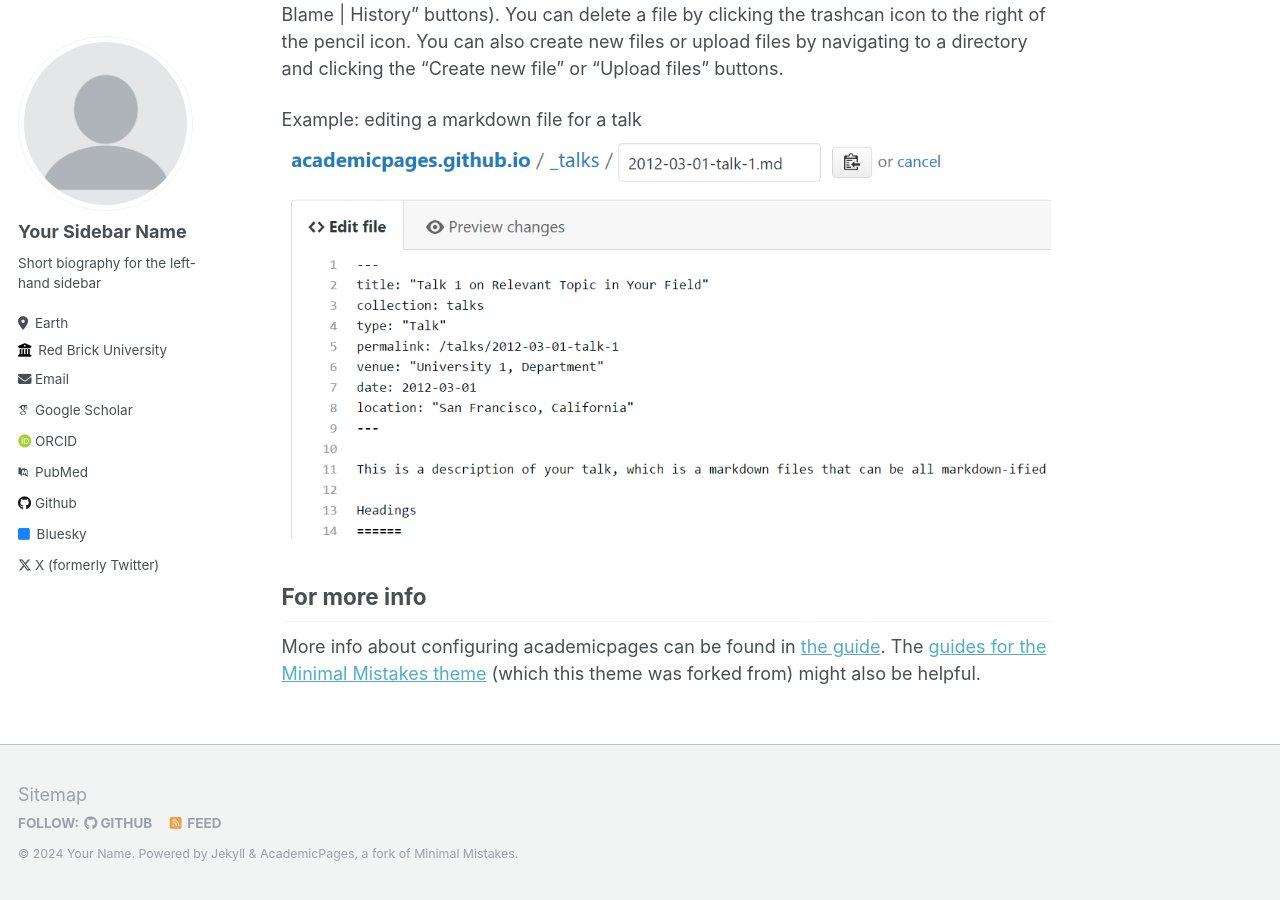
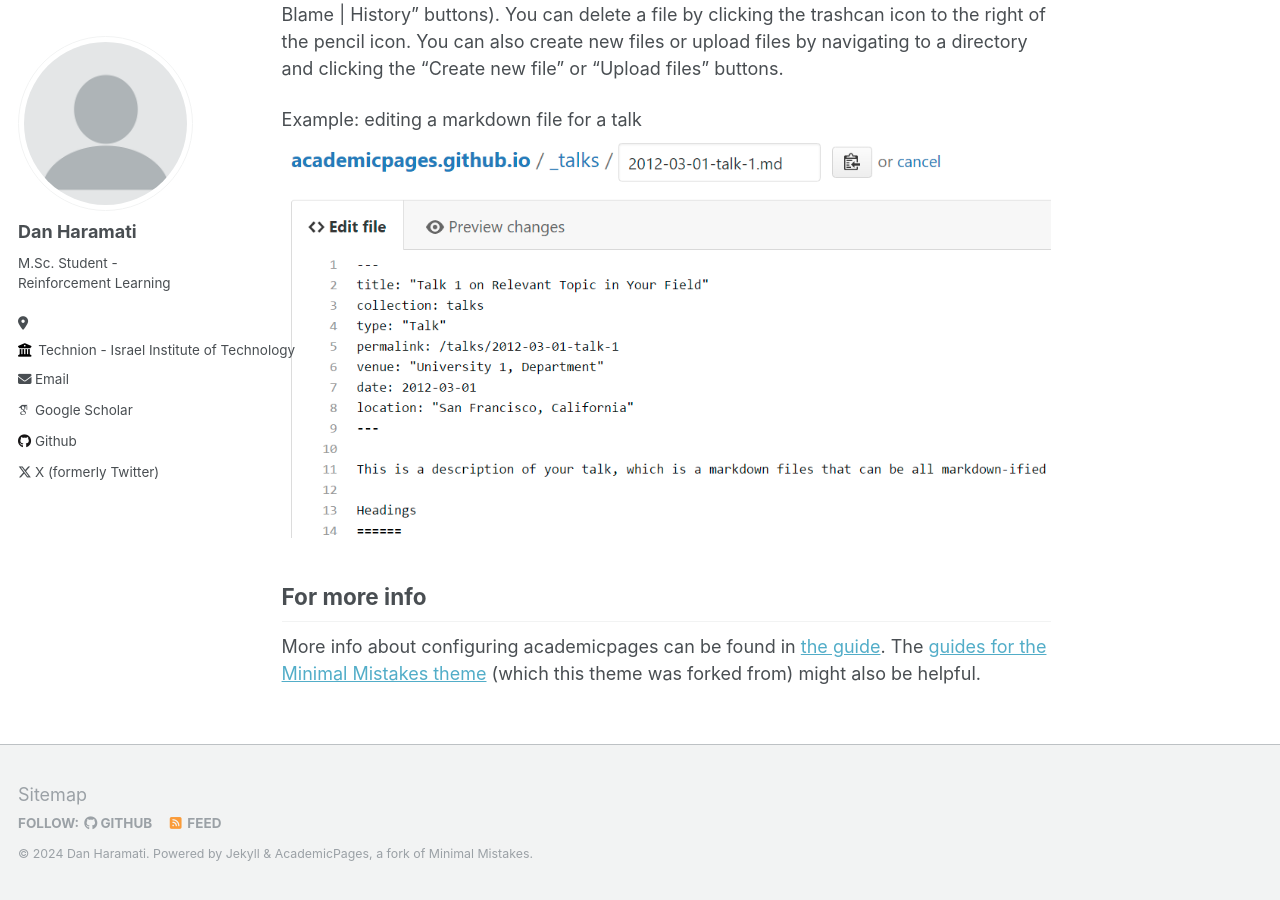
Before and after one commit to DanHrmti/danhrmti.github.io, a Jekyll site: the page built from _pages/about.md, in a window 1280 px wide and 900 px high, scrolled down 2463 px. Built offline with Jekyll 4.4.1, drawn with Linux system fonts in a browser that asks for light colours; some web fonts are replaced; some of the changed text lies outside the part shown.

Commit message:
Update _config.yml

```diff
--- a/_config.yml
+++ b/_config.yml
@@ -8,13 +8,13 @@
 
 # Basic Site Settings
 locale                   : "en-US"
-title                    : "Your Name / Site Title"
+title                    : ""
 title_separator          : "-"
-name                     : &name "Your Name"
+name                     : &name "Dan Haramati"
 description              : &description "personal description"
-url                      : https://academicpages.github.io # the base hostname & protocol for your site e.g. "https://mmistakes.github.io"
+url                      : https://danhrmti.github.io/ # the base hostname & protocol for your site e.g. "https://mmistakes.github.io"
 baseurl                  : "" # the subpath of your site, e.g. "/blog"
-repository               : "academicpages/academicpages.github.io"
+repository               : "academicpages/danhrmti.github.io"
 
 # Site Author - The following control what appear as part of the author content on the side bar.
 #               If a field is blank the icon and link will not appear, otherwise it will be shown.
@@ -22,32 +22,32 @@
 author:
   # Biographic information
   avatar           : "profile.png"
-  name             : "Your Sidebar Name"
+  name             : "Dan Haramati"
   pronouns         : # example: "she/her"
-  bio              : "Short biography for the left-hand sidebar"
-  location         : "Earth"
-  employer         : "Red Brick University"
+  bio              : "M.Sc. Student - Reinforcement Learning"
+  location         : ""
+  employer         : "Technion - Israel Institute of Technology"
   uri              : # URL
-  email            : "none@example.org"
+  email            : "haramati (at) campus (dot) technion (dot) ac (dot) il"
 
   # Academic websites
   arxiv            : # URL - Update with the correct link to your profile
-  googlescholar    : "https://scholar.google.com/citations?user=PS_CX0AAAAAJ"
+  googlescholar    : "https://scholar.google.com/citations?user=NrfsdRYAAAAJ&hl=en"
   impactstory      : # URL
-  orcid            : "http://orcid.org/yourorcidurl"
-  pubmed           : "https://www.ncbi.nlm.nih.gov/pubmed/?term=john+snow"
+  orcid            : # URL
+  pubmed           : # URL
   researchgate     : # URL
 
   # Repositories and software development
   bitbucket        : # Username - Update with your username on the site
   codepen          : # Username
   dribbble         : # Username
-  github           : "academicpages"
+  github           : "DanHrmti"
   kaggle           : # Username
   stackoverflow    : # User number or user number and name (i.e., use "1" or "1/jeff-atwood")
 
   # Social media
-  bluesky          : "bsky.app" # Replace this with you Bluesky username
+  bluesky          : # Replace this with you Bluesky username
   facebook         : # Username
   flickr           : # Username
   foursquare       : # Username
@@ -64,7 +64,7 @@
   steam            : # Username
   telegram         : # URL
   tumblr           : # Username
-  twitter          : "UniofOxford"  # Replace this with your X / Twitter handle
+  twitter          : "DanHrmti"  # Replace this with your X / Twitter handle
   vine             : # Username
   weibo            : # Username
   wikipedia        : # Username
```
